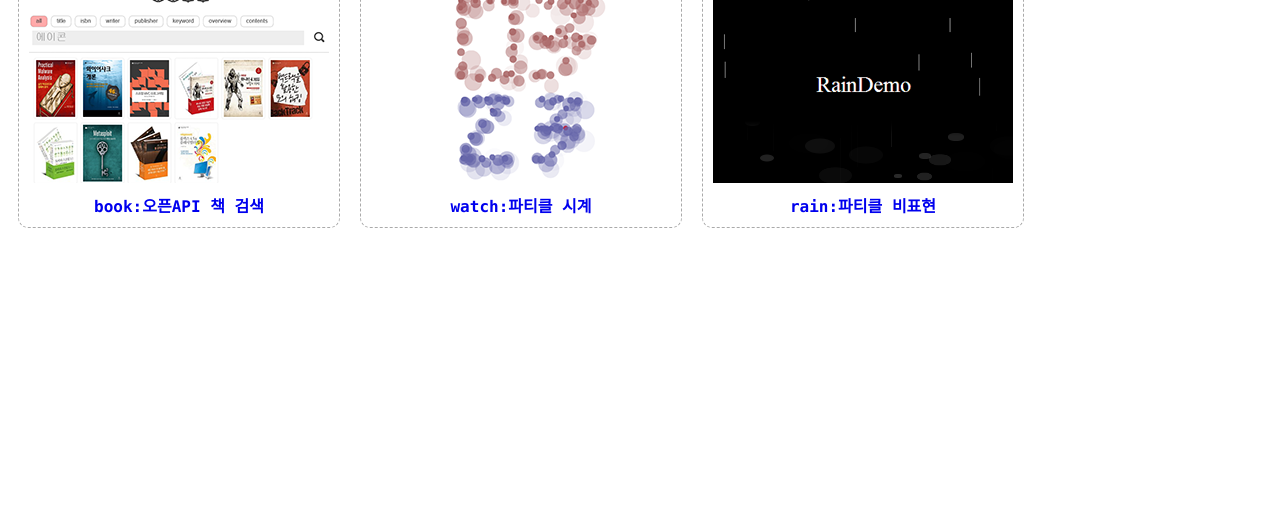
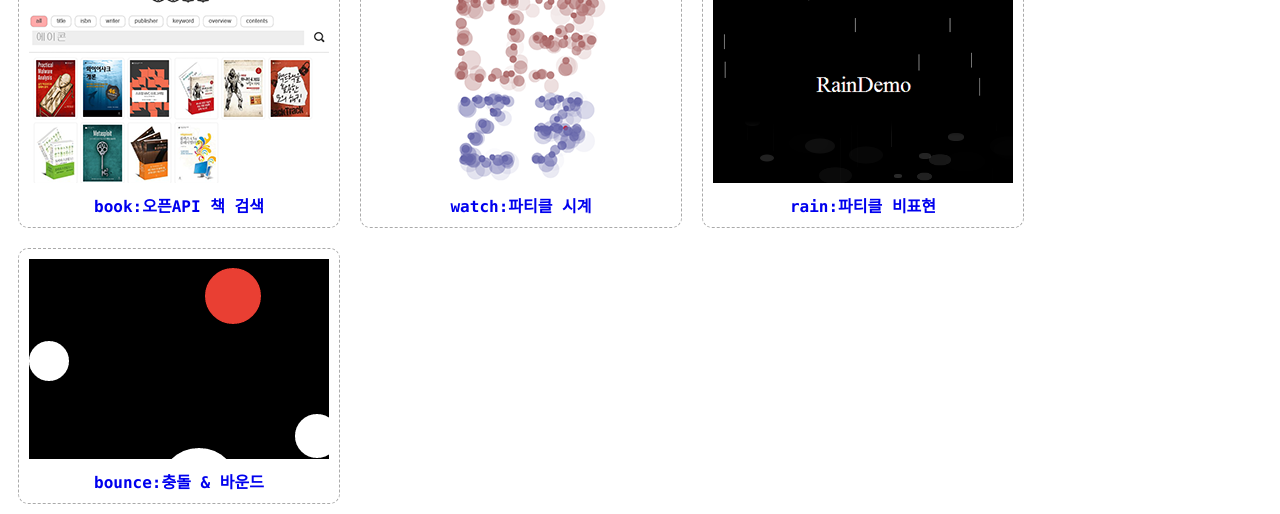
Before and after one commit to kuahn/bsJS, a plain HTML site: page showcase/index.html in a window 1280 px wide. Shown: the part 322-836 px from the top of the page. Before the commit the page ends 800 px from the top, so only its background shows below. Drawn offline with Linux system fonts and the light colour scheme.

Commit message:
쇼케이스 추가 ( bounce.html )

```diff
--- a/showcase/index.html
+++ b/showcase/index.html
@@ -22,6 +22,7 @@
 <div class="list"><a href="book.html" target="_blank"><img src="thumb_book.png"/>book:오픈API 책 검색</a></div>
 <div class="list"><a href="watch.html" target="_blank"><img src="thumb_watch.png"/>watch:파티클 시계</a></div>
 <div class="list"><a href="rain.html" target="_blank"><img src="thumb_rain.png"/>rain:파티클 비표현</a></div>
+<div class="list"><a href="bounce.html" target="_blank"><img src="thumb_bounce.png"/>bounce:충돌 & 바운드</a></div>
 <div id="stage"></div>
 <script src="../bs/bs5.js"></script>
 <script>
```
